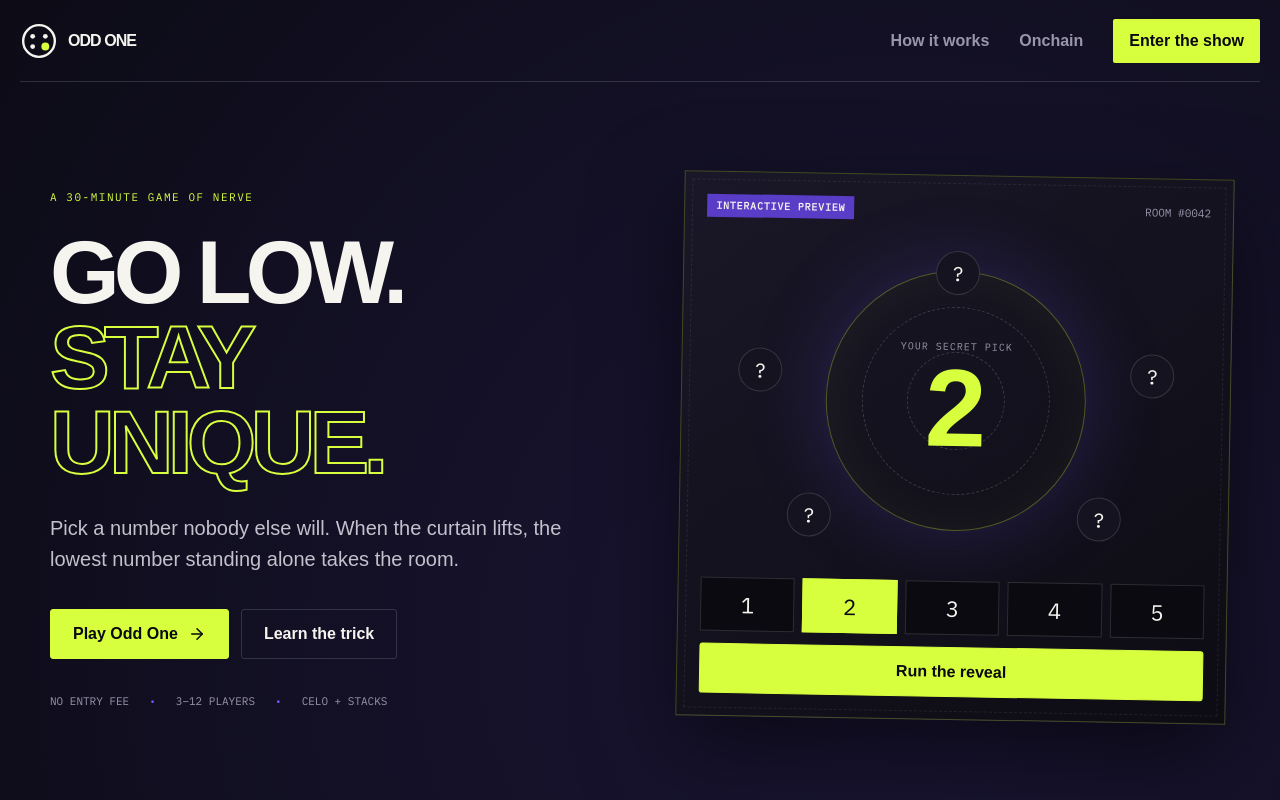
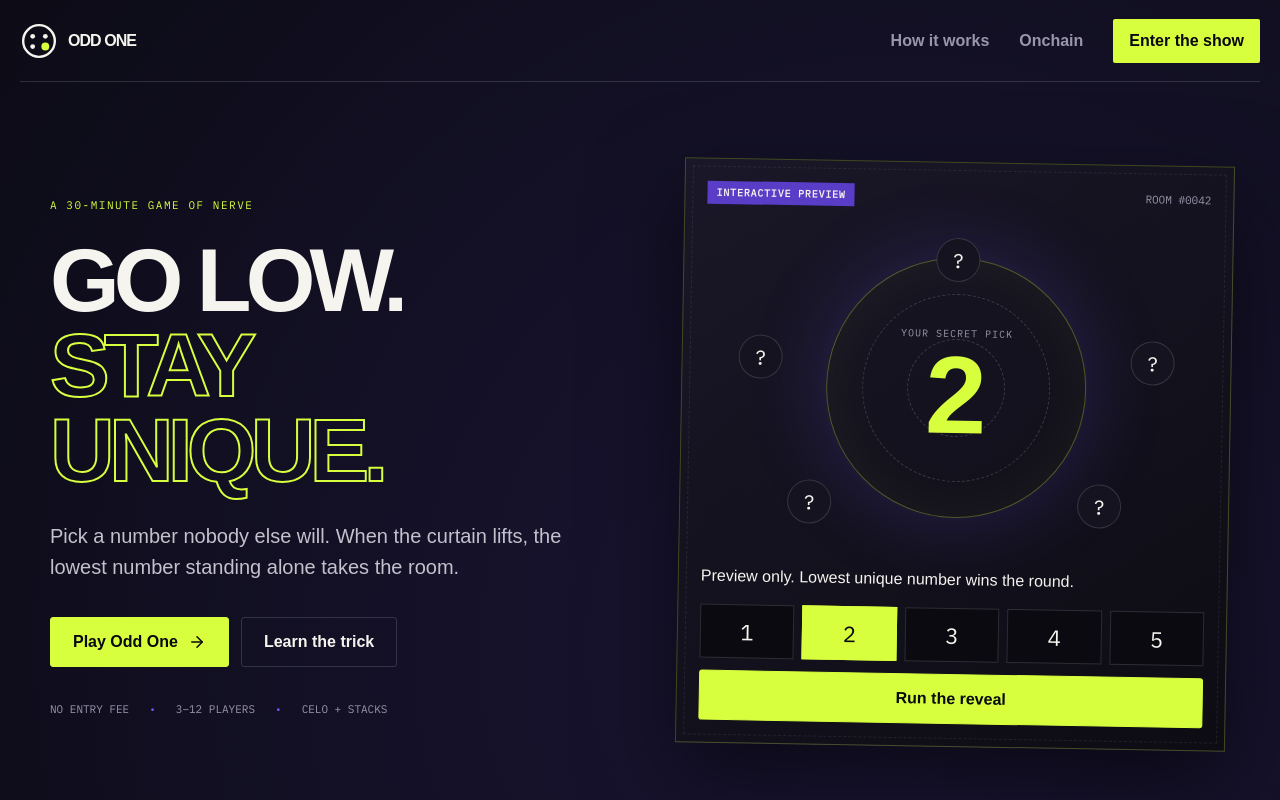
Before and after one commit to orochi-dev/odd-one, a Next.js app: page / in a window 1280 px wide. Shown: the top 800 px of the page. Built offline with nearby package versions, Linux system fonts and the light colour scheme; no server answers; a web font is replaced by a local one.

Commit message:
Polish landing preview helper copy

```diff
--- a/components/landing-demo.tsx
+++ b/components/landing-demo.tsx
@@ -25,7 +25,8 @@
       >{revealed ? pick : "?"}</span>)}
     </div>
     {!revealed ? <>
-      <div className="number-row" role="group" aria-label="Choose your preview number">{[1, 2, 3, 4, 5].map((number) => <button type="button" aria-label={`Pick ${number} for the preview`} aria-pressed={selected === number} className={selected === number ? "selected" : ""} onClick={() => setSelected(number)} key={number}>{number}</button>)}</div>
+      <p id="preview-hint">Preview only. Lowest unique number wins the round.</p>
+      <div className="number-row" role="group" aria-label="Choose your preview number" aria-describedby="preview-hint">{[1, 2, 3, 4, 5].map((number) => <button type="button" aria-label={`Pick ${number} for the preview`} aria-pressed={selected === number} className={selected === number ? "selected" : ""} onClick={() => setSelected(number)} key={number}>{number}</button>)}</div>
       <button type="button" className="action action-lime" onClick={() => setRevealed(true)}>Run the reveal</button>
     </> : <div className="demo-result" role="status" aria-live="polite"><p>{resultCopy}</p><button type="button" className="text-button" onClick={() => setRevealed(false)}>Play it again</button></div>}
   </div>;
```
Also changed, not shown: 1 other file (tests, documents, lock files or other folders).
